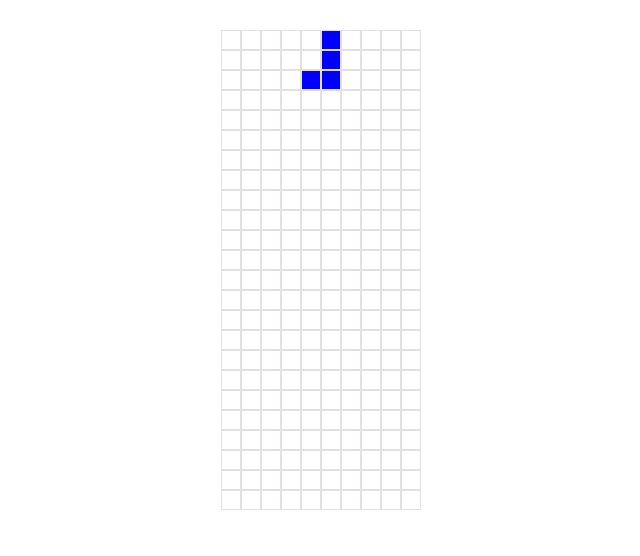
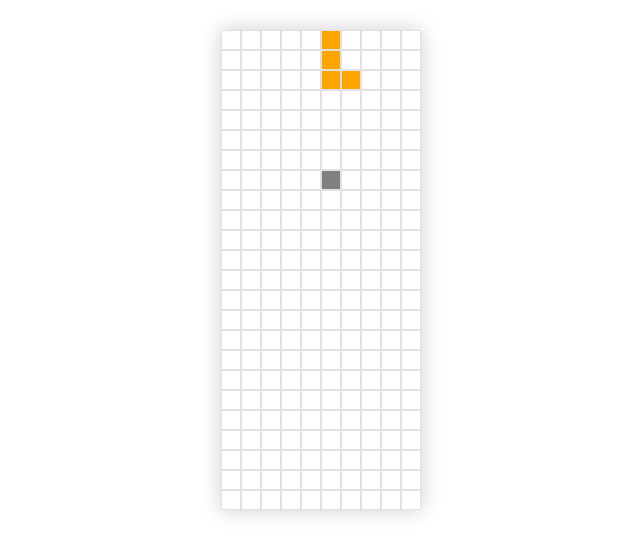
Before and after one commit to paulcooke/ga-sei-project-1-tetris-vanilla-javascript, a plain HTML site: page index.html in a window 1280 px wide. Shown: the whole page, without its empty margins (319-959 px from the left). Drawn offline with Linux system fonts and the light colour scheme.

Commit message:
did a little tidy up, pushing before I break everything today

```diff
--- a/scripts/app.js
+++ b/scripts/app.js
@@ -19,7 +19,7 @@ document.addEventListener('DOMContentLoaded', () => {
     }
   }
 
-  // this function chooses the shape to use each time and reassigns current shape
+  // this function chooses the shape to use each time and reassigns 'currentShape' to be the newly generated one. start location can be altered by updating these
   function makeShape() {
     const tShape = [10, 11, 12, 21]
     const zShape = [11, 12, 20, 21]
@@ -30,13 +30,14 @@ document.addEventListener('DOMContentLoaded', () => {
     const oShape = [10, 11, 20, 21]
     shapes.push(tShape, zShape, sShape, jShape, lShape, iShape, oShape)
     const shapeColors = ['purple', 'red', 'green', 'blue', 'orange', 'cyan', 'rgb(243, 229, 79)']
-    const colorMatch = Math.floor(Math.random() * shapes.length)
+    const colorMatch = Math.floor(Math.random() * shapes.length) // this variable makes sure each block is always the correct color, instead of calling Math.random twice
     currentShape = shapes[colorMatch]
     currentShapeColor = shapeColors[colorMatch]
   }
 
-  // this function spawns a new shape at the top of the board, on location 14
+  // this function spawns a new shape at the top of the board, at index contaied in global variable 'startLocation'
   function spawnShape () {
+    makeShape()
     activeShapeLocation = currentShape.map(x => {
       cells[x + startLocation].classList.add('active-shape')
       cells[x + startLocation].style.backgroundColor = currentShapeColor
@@ -59,6 +60,8 @@ document.addEventListener('DOMContentLoaded', () => {
     })
   }
 
+
+  // these functions check movement is possible before movement is attempted. they are called from the switch statement in the event listener
   function rightCheck(array) {
     return array.every(pos => pos % width < width - 1)
   }
@@ -75,7 +78,7 @@ document.addEventListener('DOMContentLoaded', () => {
     return array.every(pos => Math.floor(pos / width) < height - 1)
   }
 
-  // this is the evenet listener that is waiting for keyup and organising movement
+  // this is the keyup event listener that is waiting for control input and deciding what to do with it
   document.addEventListener('keyup', e => {
 
     if (directionKeys.includes(e.keyCode)) {
@@ -101,10 +104,10 @@ document.addEventListener('DOMContentLoaded', () => {
   })
 
   makeBoard()
-  makeShape()
   console.log(currentShape)
   spawnShape()
   //console.log(activeShapeLocation)
+  cells[75].classList.add('occupied-block')
 
 })
 
--- a/styles/main.css
+++ b/styles/main.css
@@ -11,10 +11,9 @@ body {
 }
 
 .grid {
-
   margin-top: 30px;
   align-items: center;
-  /* box-shadow: 0 0 20px 0 rgba(0, 0, 0, 0.2); */
+  box-shadow: 0 0 20px 0 rgba(0, 0, 0, 0.2);
   display: flex;
   flex-grow: 1;
   flex-wrap: wrap;
@@ -29,19 +28,19 @@ body {
   flex-grow: 1;
   height: 20px;
   width: 20px;
+  /* background-color: white */
 }
 
 .active-shape {
-  background-color: orange;
+  /* background-color: orange; // not needed now the shapes are colored */
 }
 
-.shape-next-location {
-  background-color: green
+.occupied-block {
+  background-color: grey
 }
 
-.green {
-  background-color: green
-}
+
+
 
 /* .grid div.player {
   background-image: url(../assets/sprite-sheet.png);
```
